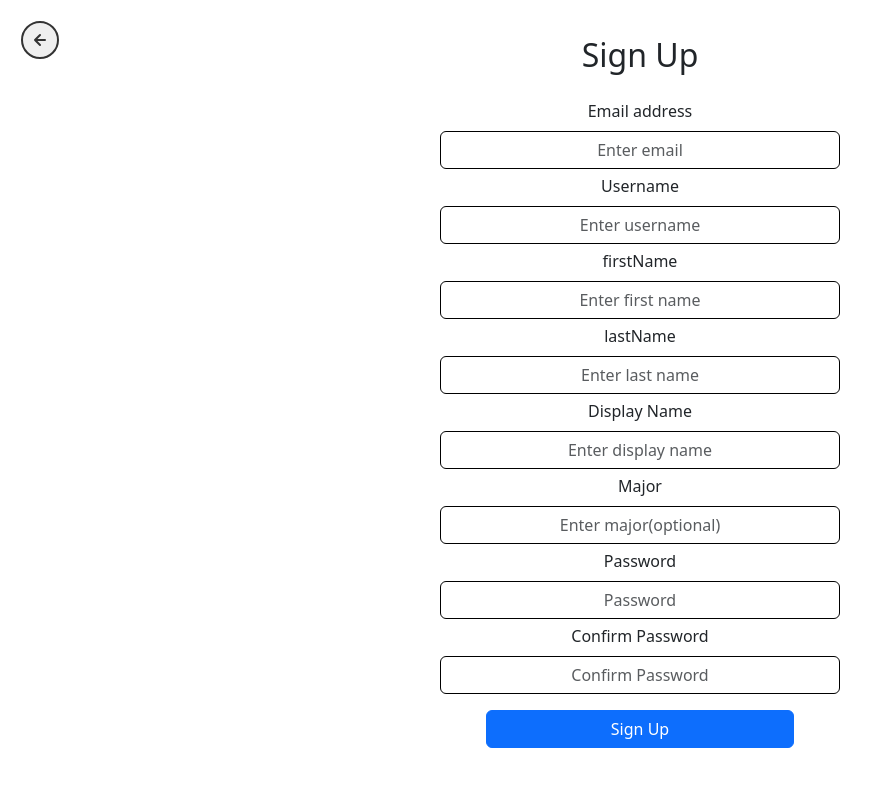
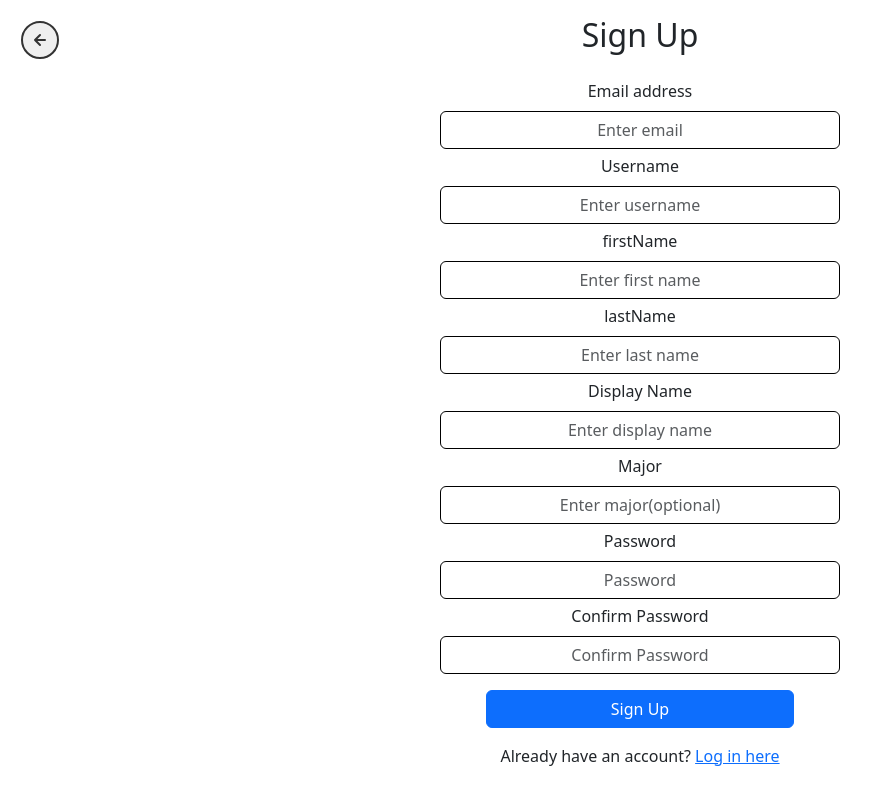
Before and after one commit to bhillyard/SloStudySonar, a React (Create React App) app in the folder packages/react-frontend/: page /signup in a window 1280 px wide. Shown: the whole page, without its empty margins (0-882 px from the left). Built offline with nearby package versions, Linux system fonts and the light colour scheme.

Commit message:
edited loginpage and singup page

```diff
--- a/packages/react-frontend/src/pages/LoginPage.js
+++ b/packages/react-frontend/src/pages/LoginPage.js
@@ -3,6 +3,7 @@ import { Form, Button } from 'react-bootstrap';
 import './LoginPage.css'; // Import CSS file for styling
 import BackArrowButton from './BackArrowButton'; // Import CircleArrowButton component
 import Cookies from 'js-cookie';
+import { Link } from 'react-router-dom';
 
 const LoginPage = () => {
   const [formData, setFormData] = useState({
@@ -73,7 +74,7 @@ const LoginPage = () => {
             </Form>
             <div className="mt-3 text-center">
                 <span> Don't have an account? </span>
-                <a href="/signup">Sign up here</a>
+                <Link to="/signup">Sign up here</Link>
             </div>
             <div className="text-center mt-3">
               <BackArrowButton onClick={() => { /* Add your click handler logic here */ }} />
--- a/packages/react-frontend/src/pages/SignupPage.js
+++ b/packages/react-frontend/src/pages/SignupPage.js
@@ -2,6 +2,7 @@ import React, { useState } from 'react';
 import { Form, Button } from 'react-bootstrap';
 import './SignupPage.css'; // Import CSS file for styling
 import BackArrowButton from './BackArrowButton'; // Import CircleArrowButton component
+import { Link } from 'react-router-dom';
 
 const SignupPage = () => {
   const [formData, setFormData] = useState({
@@ -121,6 +122,10 @@ const SignupPage = () => {
             </Button>
           </div>
             </Form>
+            <div className="mt-3 text-center">
+                <span> Already have an account? </span>
+                <Link to="/login">Log in here</Link>
+            </div>
             <div className="text-center mt-3">
               <BackArrowButton onClick={() => { /* Add your click handler logic here */ }} />
             </div>
```
